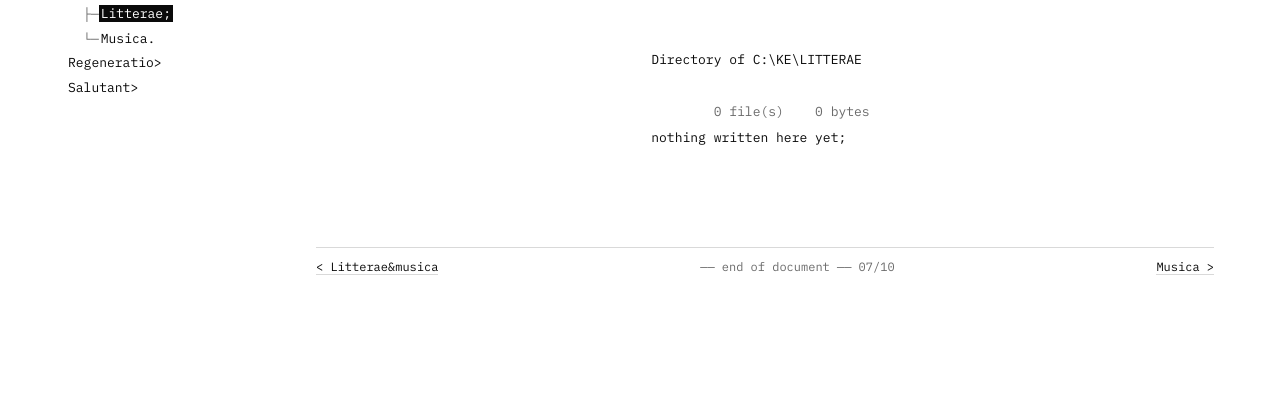
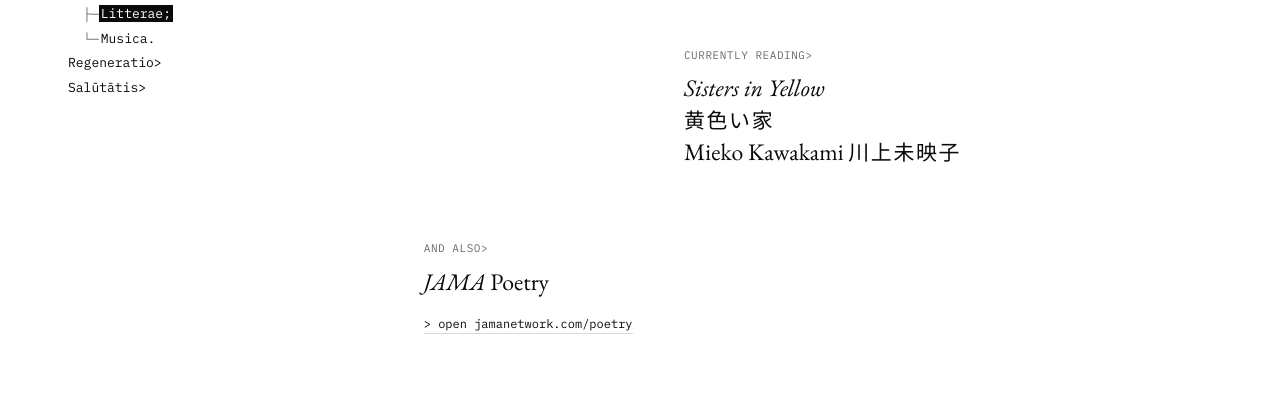
Before and after one commit to RobertKe-Yale/RobertKe-Yale.github.io, a plain HTML site: page index.html in a window 1280 px wide. Both pictures are taken after a click on the link "Litterae;". Shown: the part 397-800 px from the top of the page. Drawn offline with nearby package versions, Linux system fonts and the light colour scheme.

Commit message:
Fill Litterae; rename Salutant to Salutatis
Co-Authored-By: Claude Opus 5.5 <noreply@anthropic.com>

```diff
--- a/assets/style.css
+++ b/assets/style.css
@@ -265,6 +265,7 @@ figure.fig figcaption b { color: var(--ink); font-weight: 500; }
 .track { text-align: left; hyphens: manual; }
 .track .tag { font-family: var(--mono); font-size: 11px; letter-spacing: .05em; display: block; margin-bottom: .8em; color: var(--mute); }
 .track p { font-size: 1.25em; line-height: 1.35; }
+.ja { font-family: "Noto Serif JP", "Hiragino Mincho ProN", serif; font-size: .88em; letter-spacing: .08em; }
 .aside { font-size: 14px; font-style: italic; color: var(--mute); margin-top: 6vh; text-align: left; hyphens: manual; }
 h1.title .amp { font-style: italic; font-size: .82em; margin: 0 .04em; }
 
--- a/index.html
+++ b/index.html
@@ -11,7 +11,7 @@
 </script>
 <link rel="preconnect" href="https://fonts.googleapis.com">
 <link rel="preconnect" href="https://fonts.gstatic.com" crossorigin>
-<link href="https://fonts.googleapis.com/css2?family=EB+Garamond:ital,wght@0,400;0,500;1,400&family=IBM+Plex+Mono:wght@300;400;500&family=Noto+Serif+TC:wght@400&display=swap" rel="stylesheet">
+<link href="https://fonts.googleapis.com/css2?family=EB+Garamond:ital,wght@0,400;0,500;1,400&family=IBM+Plex+Mono:wght@300;400;500&family=Noto+Serif+TC:wght@400&family=Noto+Serif+JP:wght@400&display=swap" rel="stylesheet">
 <link rel="stylesheet" href="assets/style.css">
 </head>
 <body>
@@ -50,7 +50,7 @@
         </ul>
       </li>
       <li><a href="#regeneratio">Regeneratio&gt;</a></li>
-      <li><a href="#salutant">Salutant&gt;</a></li>
+      <li><a href="#salutatis">Sal&#363;t&#257;tis&gt;</a></li>
     </ul>
   </nav>
 
@@ -319,7 +319,7 @@
   <div class="filehead">file 06 &middot; LITTERAE&amp;MUSICA.DIR &middot; writings and music</div>
   <h1 class="title">Litterae<span class="amp">&amp;</span>musica<span class="gt">&gt;</span><span class="cursor" aria-hidden="true"></span></h1>
   <ul class="dir">
-    <li><a href="#litterae">Litterae;</a><span class="fill"></span><span class="n">0 file(s) &middot; writings</span></li>
+    <li><a href="#litterae">Litterae;</a><span class="fill"></span><span class="n">3 file(s) &middot; reading</span></li>
     <li><a href="#musica">Musica.</a><span class="fill"></span><span class="n">2 file(s) &middot; music</span></li>
   </ul>
 </section>
@@ -327,10 +327,24 @@
 <section class="doc" id="litterae" data-title="Litterae">
   <div class="filehead">file 07 &middot; LITTERAE&amp;MUSICA\LITTERAE &middot; writings</div>
   <h1 class="title">Litterae<span class="gt">;</span><span class="cursor" aria-hidden="true"></span></h1>
-  <div class="col c empty left">
-    Directory of C:\KE\LITTERAE<br><br>
-    <span class="mute">&nbsp;&nbsp;&nbsp;&nbsp;&nbsp;&nbsp;&nbsp;&nbsp;0 file(s)&nbsp;&nbsp;&nbsp;&nbsp;0 bytes</span><br>
-    nothing written here yet;
+  <div class="col r2 track">
+    <span class="tag">CURRENTLY READING&gt;</span>
+    <p><i>Sisters in Yellow</i><br>
+    <span class="ja" lang="ja">黄色い家</span><br>
+    Mieko Kawakami <span class="ja" lang="ja">川上未映子</span></p>
+  </div>
+
+  <div class="col l2 track">
+    <span class="tag">AND ALSO&gt;</span>
+    <p><i>JAMA</i> Poetry</p>
+    <a class="open" href="https://jamanetwork.com/collections/44061/poetry" target="_blank" rel="noopener">&gt; open jamanetwork.com/poetry</a>
+  </div>
+
+  <h2 class="label">My favourite book&gt;</h2>
+
+  <div class="col l track">
+    <p><i lang="es">La literatura nazi en Am&eacute;rica</i><br>
+    Roberto Bola&ntilde;o</p>
   </div>
 </section>
 
@@ -367,10 +381,10 @@
   </div>
 </section>
 
-<!-- =========================================================== SALUTANT -->
-<section class="doc" id="salutant" data-title="Salutant">
-  <div class="filehead">file 10 &middot; SALUTANT.TXT &middot; greetings</div>
-  <h1 class="title">Salutant<span class="gt">&gt;</span><span class="cursor" aria-hidden="true"></span></h1>
+<!-- =========================================================== SALUTATIS -->
+<section class="doc" id="salutatis" data-title="Sal&#363;t&#257;tis">
+  <div class="filehead">file 10 &middot; SALUTATIS.TXT &middot; greetings</div>
+  <h1 class="title">Sal&#363;t&#257;tis<span class="gt">&gt;</span><span class="cursor" aria-hidden="true"></span></h1>
   <div class="col l empty left">
     email&gt;&nbsp;&nbsp;&nbsp;&nbsp;<a href="mailto:robert.ke@yale.edu">robert.ke@yale.edu</a><br>
     location&gt; New Haven, CT, USA
```
